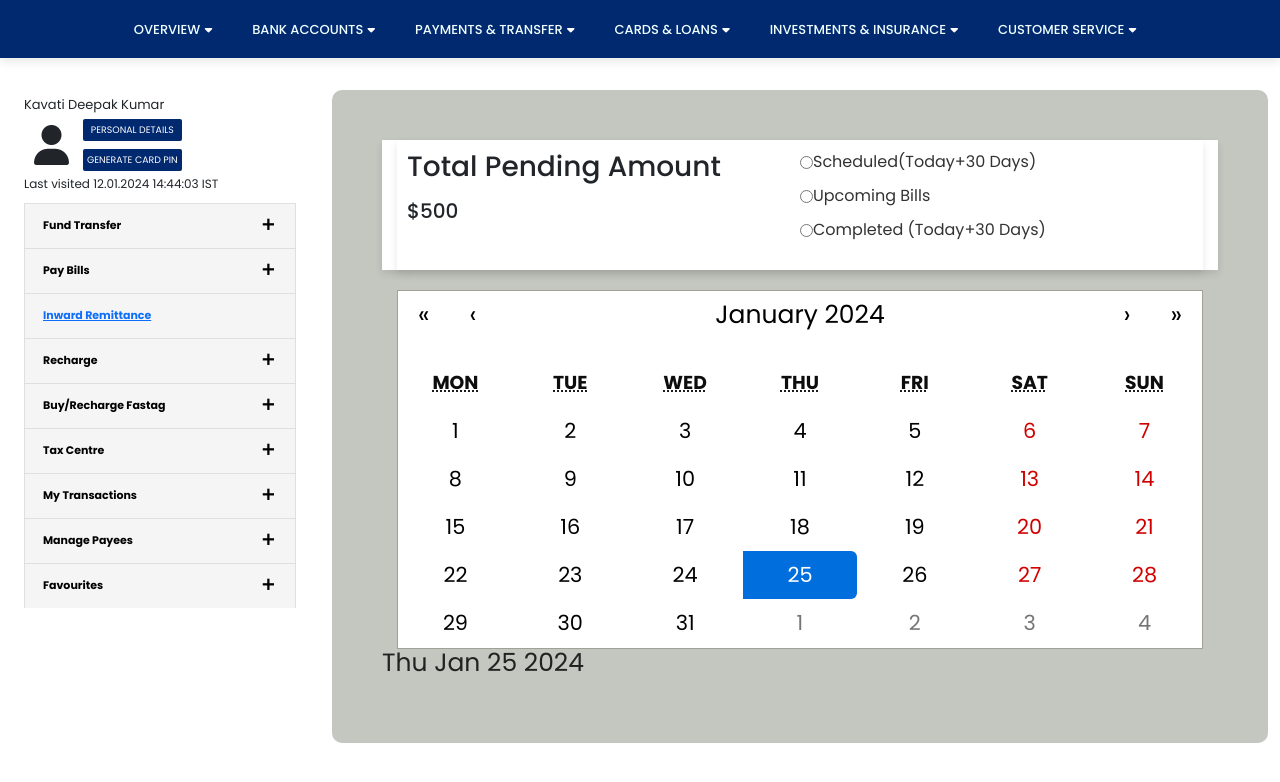
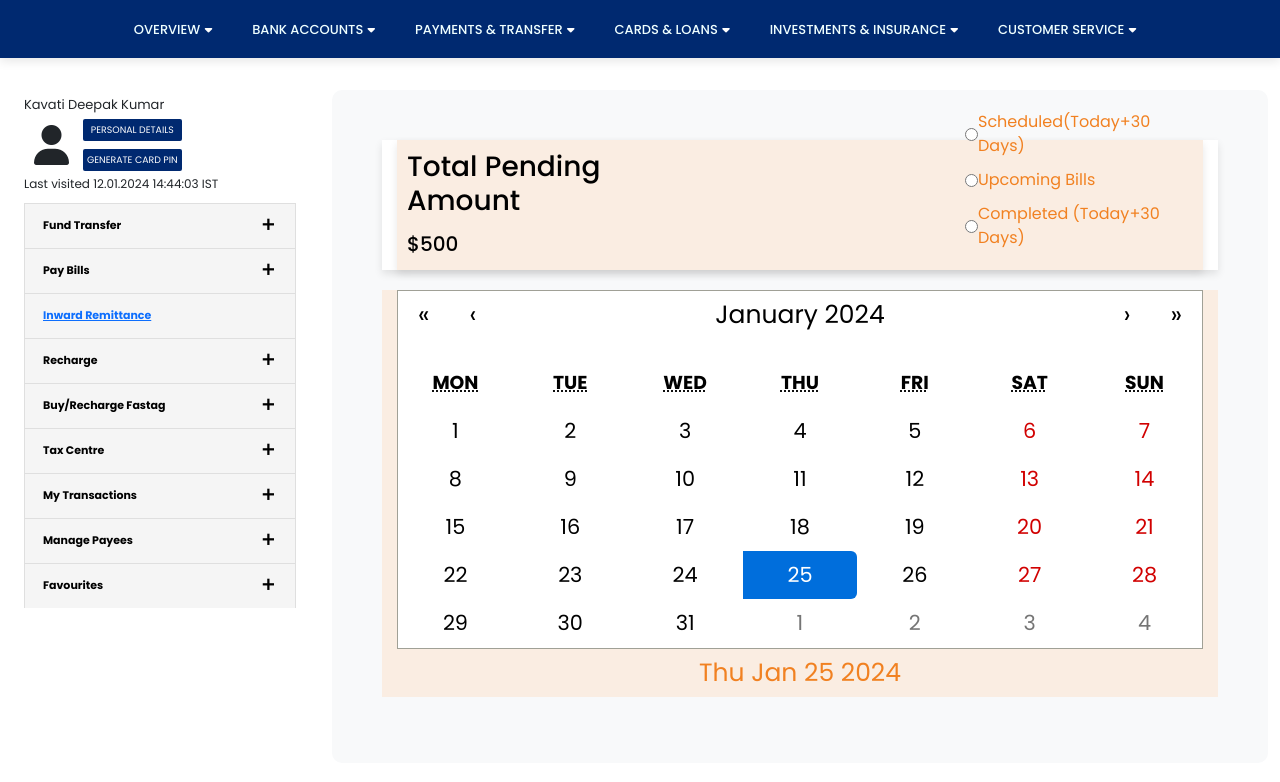
Before and after one commit to keshavram19/myProject, a React (Create React App) app: page /user/fundtransfer/payment-summary in a window 1280 px wide. Shown: the top 782 px of the page. Built offline with nearby package versions, Linux system fonts and the light colour scheme.

Commit message:
25/01-vijay

```diff
--- a/package.json
+++ b/package.json
@@ -17,7 +17,7 @@
     "react-google-recaptcha": "^3.1.0",
     "react-icons": "^5.0.1",
     "react-router-dom": "^6.21.2",
-    "react-scripts": "5.0.1",
+    "react-scripts": "^5.0.1",
     "react-select": "^5.8.0",
     "reactstrap": "^9.2.1",
     "web-vitals": "^2.1.4"
--- a/src/App.js
+++ b/src/App.js
@@ -92,6 +92,8 @@ import ELocker from "./components/User_portal/Netbanking/Customerservice.js/ELoc
 import DropDownBankAccount from "./components/User_portal/Netbanking/Customerservice.js/Servierequestdropdown";
 import Servicerequest from "./components/User_portal/Netbanking/Customerservice.js/Servicerequest";
 import CustomerserviceTaxCentre from "./components/User_portal/Netbanking/Customerservice.js/Taxcenter";
+
+
 
 function App() {
   return (
--- a/src/components/User_portal/Netbanking/Fund_Transfer/FundTransfer.css
+++ b/src/components/User_portal/Netbanking/Fund_Transfer/FundTransfer.css
@@ -140,13 +140,14 @@
   width: 65%;
   margin: auto;
   padding: 50px;
-  background-color:#c4c7bf;
+  background-color:#f8f9fa;
+  color: #f18121;
 }
 
 .transaction-heading {
   width: 100%;
   /* height: 150px; */
-  background-color: #d9d9d9;
+  background-color: #faede2;
   padding: 10px;
 }
 
@@ -243,9 +244,8 @@
   padding: 50px;
   border-radius: 10px;
   flex-wrap: wrap;
-
   margin: auto;
-  background-color: #c4c7bf ;
+  background-color: #f8f9fa ;
 
 }
 
@@ -258,6 +258,7 @@
   display: flex;
   flex-direction: row;
   justify-content: space-between;
+  background-color:  #faede2;
 }
 
 .payment-summary-page h1 {
@@ -269,6 +270,7 @@
 .header-box h2 {
   font-size: 28px;
   margin-bottom: 10px;
+  color: #000;
 }
 .header-box p{
   font-size: 20px;
@@ -281,10 +283,13 @@
   margin-bottom: 10px;
   color: #333;
   font-size: 16px;
+  color: #f18121;
 }
 .payment-radios {
   display: flex;
   flex-direction: column;
+  margin-left: 330px;
+  justify-content: end;
 }
 .payment-header{
   box-shadow: 0 4px 8px rgba(0, 0, 0, 0.1);
@@ -303,31 +308,33 @@
 .calandar-main {
   width: 100%;
   max-width: 100%;
-  color: #222;
+  color:#f18121;
   line-height: 1.125em;
+
 }
 
 .calendar-container {
-  color: #0d0d0e;
+  color: black;
   min-width: 44px;
   background: none;
   font-size: 25px;
   margin-top: 8px;
   /* border: solid black 1px; */
+  background-color:  #faede2;
 }
 
 .calendar-container:enabled:hover,
 .calendar-container:enabled:focus {
-  background-color: #f8f8fa;
+  background-color:  #faede2;
 }
 
 .calendar-container[disabled] {
   background-color: #f0f0f0;
 }
-
+/*
 abbr[title] {
   text-decoration: none;
-}
+} */
 
 .react-calendar__tile:enabled:hover,
 .react-calendar__tile:enabled:focus {
@@ -357,15 +364,16 @@ abbr[title] {
 }
 
 .react-calendar__tile--active {
-  background: #6f48eb;
+  background: #f18121;
   border-radius: 6px;
   font-weight: bold;
   color: white;
+  background-color: #faede2;
 }
 
 .react-calendar__tile--active:enabled:hover,
 .react-calendar__tile--active:enabled:focus {
-  background: #6f48eb;
+  background: #f18121;
   color: white;
 }
 
@@ -374,8 +382,8 @@ abbr[title] {
 }
 
 .react-calendar__tile--range {
-  background: #f8f8fa;
-  color: #6f48eb;
+  background: #faede2;
+  color:#f18121;
   border-radius: 0;
 }
 
@@ -403,6 +411,11 @@ abbr[title] {
 }
 .react-calendar{
   width: 100% !important;
+  background-color:  #faede2;
+}
+.calendar_text_center{
+  text-align: center;
+  padding: 10px;
 }
  /* calendar.css ends*/
 
@@ -415,7 +428,8 @@ abbr[title] {
     border: 1px solid #ccc;
     border-radius: 10px;
     padding-bottom: 10px;
-    background-color: #c4c7bf;
+    background-color: #faede2;
+    color:  #f18121;
   }
 
   .wire-transaction-container h1 {
@@ -427,8 +441,9 @@ abbr[title] {
     padding: 10px;
     margin-right: 15px;
     padding-left: 5px;
-    background-color: #d9d9d9;
+    background-color: #faede2;
     padding-top: 10px;
+    color: #000;
 }
 
   .transaction-form {
--- a/src/components/User_portal/Netbanking/Investments/investments.css
+++ b/src/components/User_portal/Netbanking/Investments/investments.css
@@ -7,6 +7,7 @@
     /* margin: auto; */
     padding: 60px;
     border-right:none ;
+    background-color:  #faede2;
   }
 
   button {
@@ -26,6 +27,7 @@
     display: flex;
     margin: 20px;
     justify-content: center;
+    color: #f18121;
   }
   .demat-account-page-container button{
     background-color: #f2570a;
@@ -58,6 +60,8 @@
    margin: auto;
    padding: 0px;
    margin-left: 17.5%;
+   background-color:  #faede2;
+
   }
  .banking_header {
   /* border: solid black 2px; */
@@ -79,6 +83,7 @@
 .internet_banking{
   border: none;
   margin-top: 20px;
+  color: #f18121;
 }
 .internet_banking a{
   font-weight: bold;
@@ -97,7 +102,7 @@
 
 
 .service-requests-page {
-  background-color: #dbd1d0;
+ background-color: #a5abb5;
   display: inline-block;
   width: 100%;
   max-width: 800px;
@@ -115,7 +120,7 @@
 }
 
 .service-requests-page-header {
-  background-color: #dbd1d0;
+  background-color: black;
   margin-bottom: 10px;
   width: 100%;
   height: 50px;
```
Also changed, not shown: 1 other file (tests, documents, lock files or other folders).
